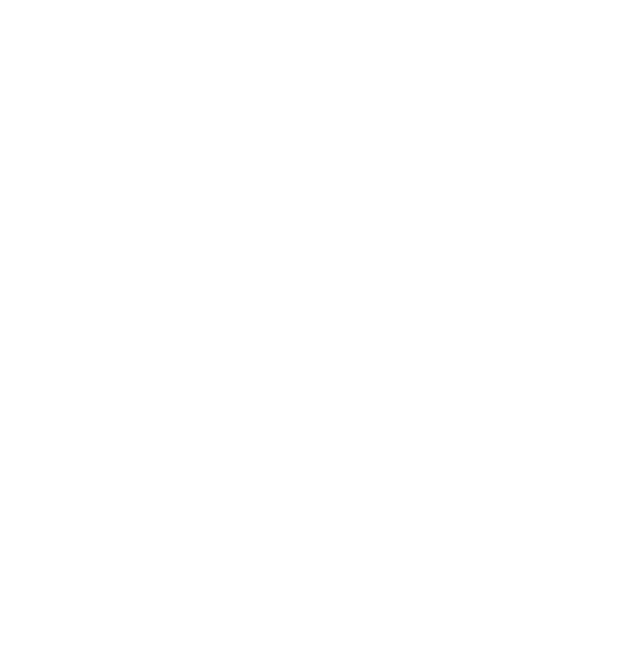
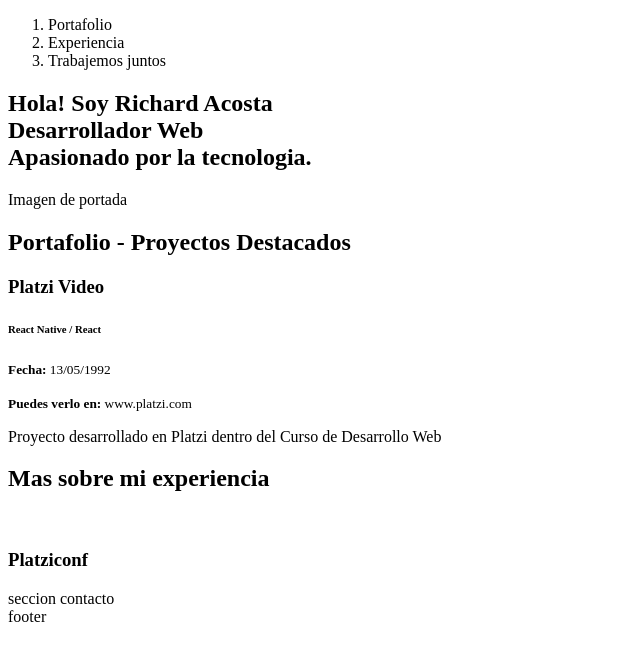
Before and after one commit to r1chardcode/portfolio, a plain HTML site: page index.html in a window 1280 px wide. Shown: the whole page, without its empty margins (0-640 px from the left). Drawn offline with Linux system fonts and the light colour scheme.

Commit message:
Avance de estructura de proyecto

```diff
--- a/index.html
+++ b/index.html
@@ -1,8 +1,56 @@
-<html>
-    <head>
+<!DOCTYPE html>
+<html lang="en">
 
-    </head>
-    <body>
+<head>
+    <meta charset="UTF-8">
+    <title>Hola, soy Richard Acosta</title>
+</head>
 
-    </body>
+<body>
+    <header>
+        <nav>
+            <ol>
+                <li>
+                    <a>Portafolio</a>
+                </li>
+                <li>
+                    <a>Experiencia</a>
+                </li>
+                <li>
+                    <a>Trabajemos juntos</a>
+                </li>
+            </ol>
+        </nav>
+    </header>
+    <section>
+        <h1>
+            Hola! Soy <strong>Richard Acosta</strong> <br> <strong>Desarrollador Web</strong> <br> Apasionado por la tecnologia.
+        </h1>
+        <img/>Imagen de portada
+    </section>
+    <section>
+        <h2>Portafolio - Proyectos Destacados</h2>
+        <article>
+            <h3>Platzi Video</h3>
+            <h6>React Native / React</h6>
+            <p><small><strong>Fecha:</strong> 13/05/1992</small></p>
+            <p><small><strong>Puedes verlo en:</strong> www.platzi.com</small></p>
+            <p>Proyecto desarrollado en Platzi dentro del Curso de Desarrollo Web </p>
+        </article>
+    </section>
+    <section>
+        <h2>Mas sobre mi experiencia</h2>
+        <article>
+            <figure>
+                <img/>
+            </figure>
+            <h3>Platziconf</h3>
+        </article>
+    </section>
+    <section>seccion contacto</section>
+    <footer>
+        footer
+    </footer>
+</body>
+
 </html>
```
Also changed, not shown: 1 other file.
